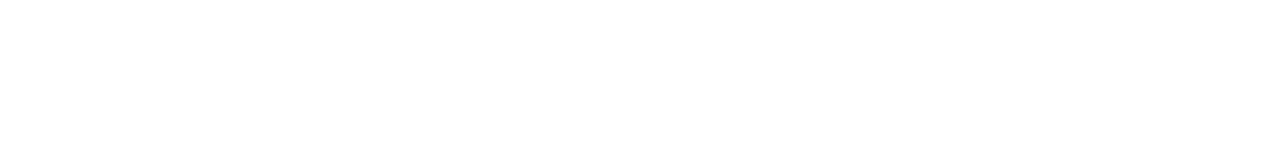
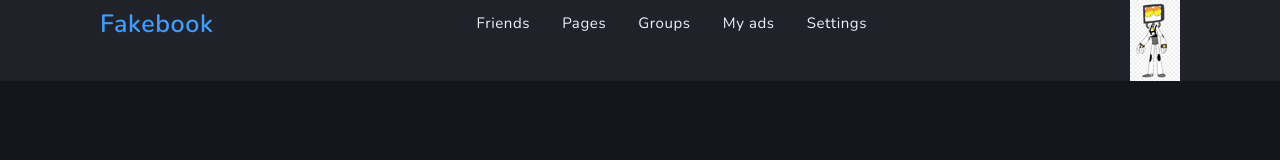
Before and after one commit to UDAY-2997/Fakebook, a plain HTML site: page index.html in a window 1280 px wide. Drawn offline with nearby package versions, Linux system fonts and the light colour scheme.

Commit message:
header added

```diff
--- a/assets/style/index.css
+++ b/assets/style/index.css
@@ -0,0 +1,58 @@
+@import url(./reset.css);
+
+.container {
+  width: min(100% - 30px, 1080px);
+  margin-inline: auto;
+}
+
+/* HEADER */
+
+header {
+  background-color: #1f2229;
+}
+
+header .flex {
+  display: flex;
+  justify-content: space-between;
+}
+
+.head-1 h1 {
+  font-size: 25px;
+
+  color: #3e9dff;
+  font-weight: 600;
+  line-height: 49px;
+  letter-spacing: 0.6px;
+}
+
+nav ul {
+  list-style-type: none;
+  margin: 0;
+  padding: 0;
+  overflow: hidden;
+}
+
+nav ul li {
+  display: inline;
+  float: left;
+}
+
+nav ul li a {
+  flex: 1;
+  display: block;
+  padding: 13px 16px;
+  text-align: center;
+  color: #f0f1ff;
+  font-size: 15px;
+  letter-spacing: 0.6px;
+  text-decoration: none;
+  transition: all 0.5s ease-out;
+}
+
+nav ul li a:hover,
+a:focus,
+a:active {
+  color: #3e9dff;
+}
+
+/* HEADER ENDS */
--- a/assets/style/reset.css
+++ b/assets/style/reset.css
@@ -30,6 +30,7 @@ html {
 body {
   height: 100%;
   color: #fcfcfc;
+  background-color: #14161d;
 }
 
 ul,
--- a/index.html
+++ b/index.html
@@ -17,7 +17,26 @@
 </head>
 
 <body>
+  <header>
+    <div class="container flex">
+      <div class="head-1">
+        <h1>Fakebook</h1>
+      </div>
+      <nav>
+        <ul>
+          <li><a href="#">Friends</a></li>
+          <li><a href="#">Pages</a></li>
+          <li><a href="#">Groups</a></li>
+          <li><a href="#">My ads</a></li>
+          <li><a href="#">Settings</a></li>
+        </ul>
+      </nav>
+      <img src="./assets/images/logo.png">
+    </div>
+  </header>
+  <main>
 
+  </main>
 </body>
 
 </html>
```
